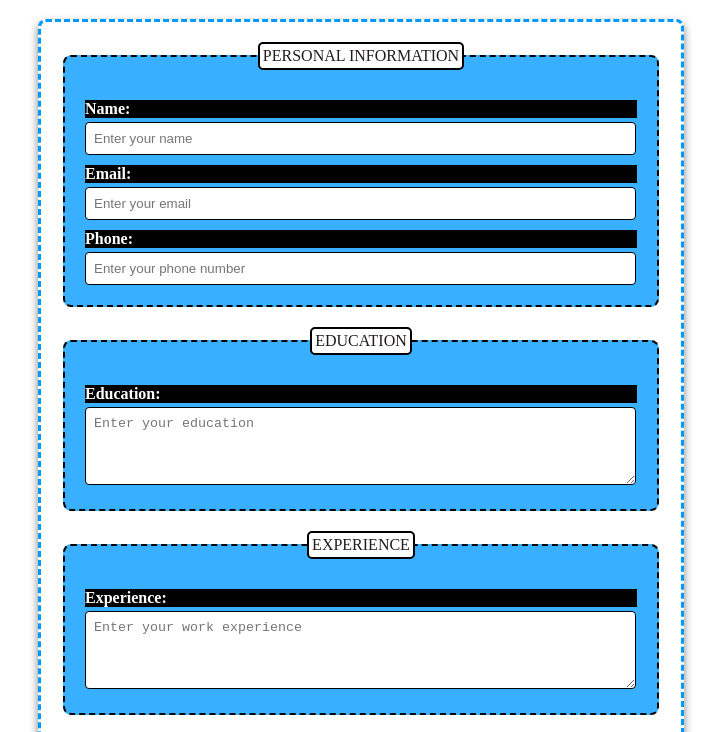
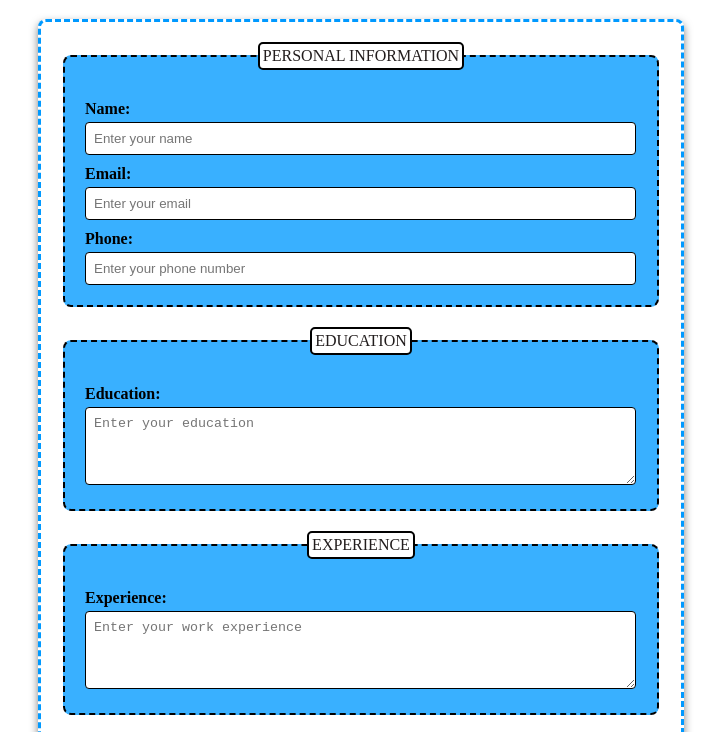
Before and after one commit to maimoona2024/Static-Interactive-Resume-Milestone-4, a plain HTML site: page index.html in a window 1280 px wide. Shown: the part 61-793 px from the top of the page, without its empty margins (279-1000 px from the left). Drawn offline with Linux system fonts and the light colour scheme.

Commit message:
Update style.css

```diff
--- a/style.css
+++ b/style.css
@@ -43,10 +43,9 @@ legend {
 }
 
 label {
-    background-color: black;
     display: block;
     margin-top: 10px;
-    color: white;
+    color: black;
     font-weight: bold;
 }
 
```
